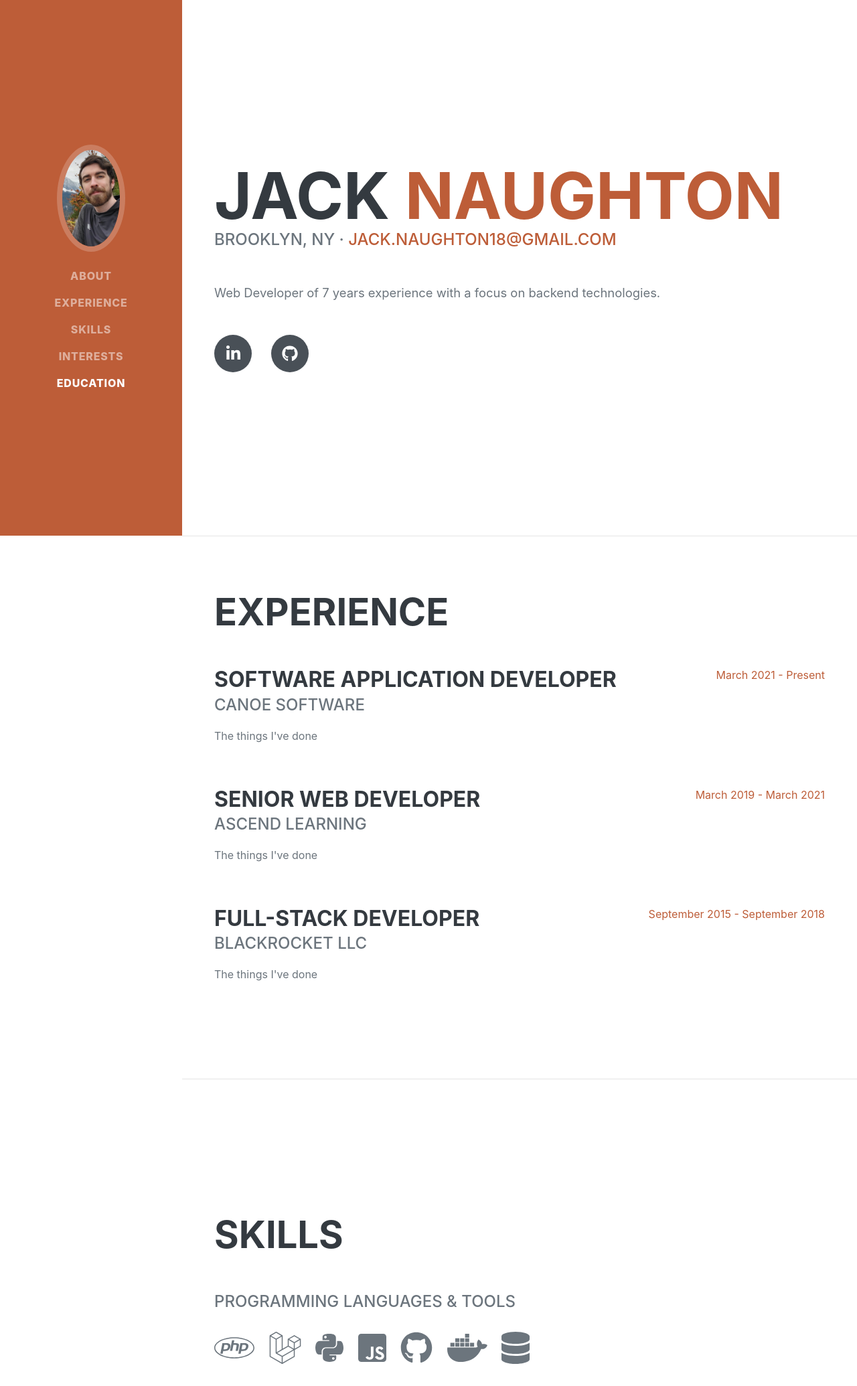
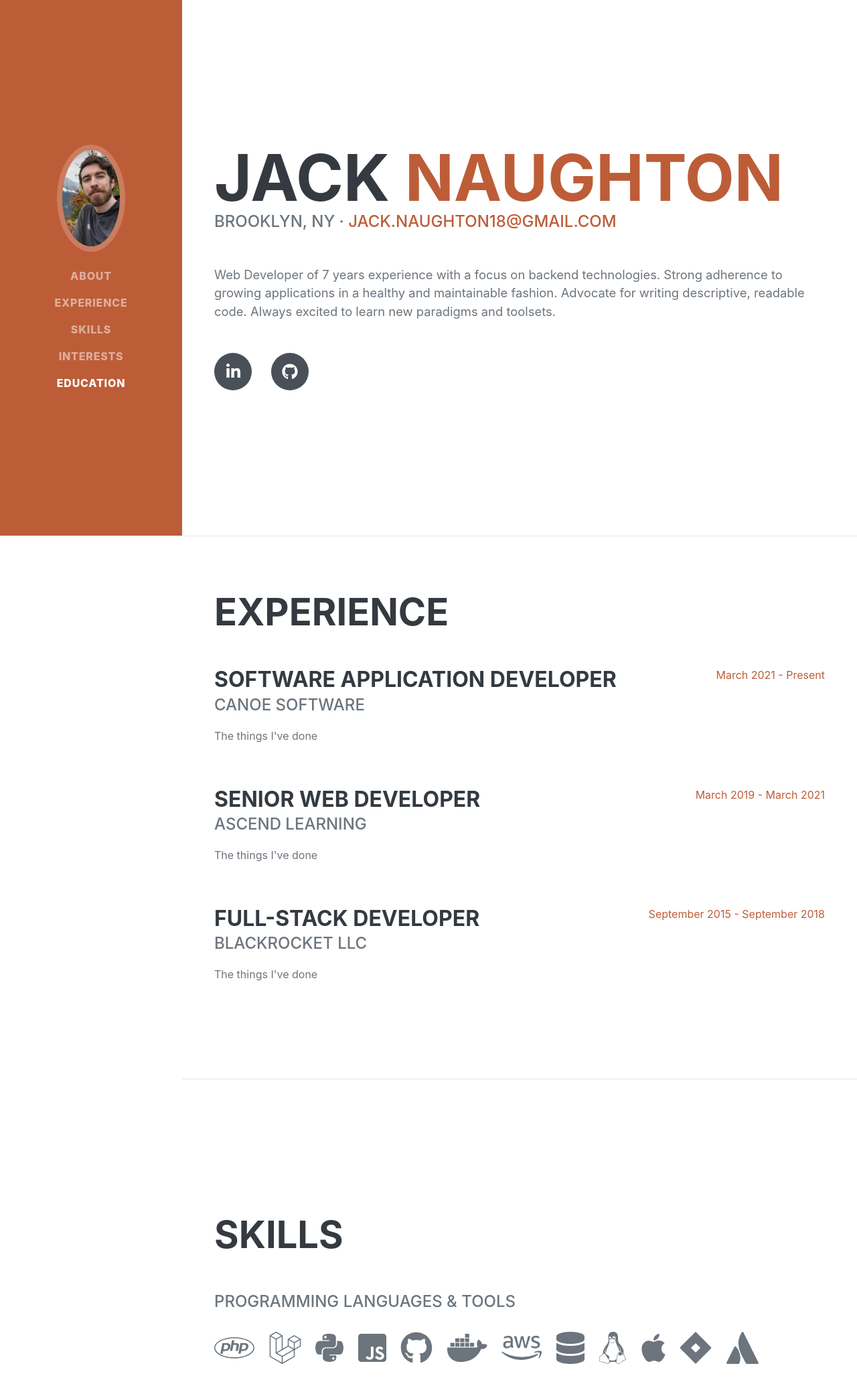
Before and after one commit to Jack-Naughton/homepage, a Django app: page / in a window 1280 px wide. Shown: the top 2070 px of the page at 67% size. Run offline with Django 3.2, Linux system fonts and the light colour scheme; parts of the project's set-up code (start-up, migrations or seed data) failed here and were passed over; some web fonts are replaced.

Commit message:
about me

```diff
--- a/resume/templates/resume/index.html
+++ b/resume/templates/resume/index.html
@@ -51,7 +51,9 @@
                         <a href="mailto:jack.naughton18@gmail.com">jack.naughton18@gmail.com</a>
                     </div>
                     <p class="lead mb-5">Web Developer of <span id="years-experience"></span> years experience
-                        with a focus on backend technologies.
+                        with a focus on backend technologies. Strong adherence to growing applications in a healthy
+                        and maintainable fashion. Advocate for writing descriptive, readable code. Always excited
+                        to learn new paradigms and toolsets.
                     </p>
                     <div class="social-icons">
                         <a class="social-icon" href="https://www.linkedin.com/in/jack-m-naughton/">
@@ -109,7 +111,12 @@
                         <li class="list-inline-item"><i class="fab fa-js-square"></i></li>
                         <li class="list-inline-item"><i class="fab fa-github"></i></li>
                         <li class="list-inline-item"><i class="fab fa-docker"></i></li>
+                        <li class="list-inline-item"><i class="fab fa-aws"></i></li>
                         <li class="list-inline-item"><i class="fas fa-database"></i></li>
+                        <li class="list-inline-item"><i class="fab fa-linux"></i></li>
+                        <li class="list-inline-item"><i class="fab fa-apple"></i></li>
+                        <li class="list-inline-item"><i class="fab fa-jira"></i></li>
+                        <li class="list-inline-item"><i class="fab fa-atlassian"></i></li>
                     </ul>
                     <div class="subheading mb-3">Workflow</div>
                     <ul class="fa-ul mb-0">
@@ -138,11 +145,15 @@
             <section class="resume-section" id="interests">
                 <div class="resume-section-content">
                     <h2 class="mb-5">Interests</h2>
-                    <p>Apart from being a developer, I enjoy spending time outdoors.
+                    <p>Apart from being a developer, I try to spend plenty of time outdoors.
                         I enjoy going on runs around Prospect Park and taking long, scenic walks through NYC at-large.
                         When able to escape the city, I hike the Appalachians and Catskills.
                     </p>
-                    <p class="mb-0">When forced indoors, I follow a number of sci-fi and fantasy genre movies and television shows, I am an aspiring chef, and I spend a large amount of my free time exploring the latest technology advancements in the front-end web development world.</p>
+                    <p class="mb-0">
+                        Indoors, I cycle between a list of rotating hobbies including cross-stitching, video games,
+                        reading, board games, Dungeons and Dragons, and complimenting my cat. I try to be a minimalist
+                        and appreciate the moment while filling my days with high quality friends and activities.
+                    </p>
                 </div>
             </section>
             <hr class="m-0" />
@@ -180,7 +191,7 @@
         <script src="{% static 'resume/js/scripts.js' %}"></script>
         <!-- Personal scripts-->
         <script>
-            document.getElementById('years-experience').innerHTML = new Date().getFullYear() - 2015
+            document.getElementById('years-experience').innerHTML = new Date().getFullYear() - 2015;
         </script>
     </body>
 </html>
```
